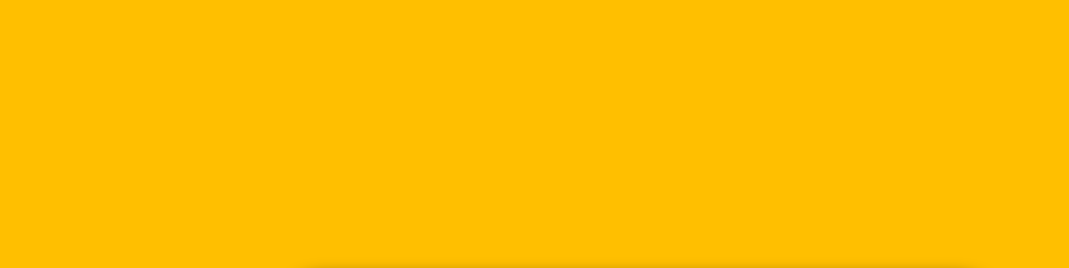
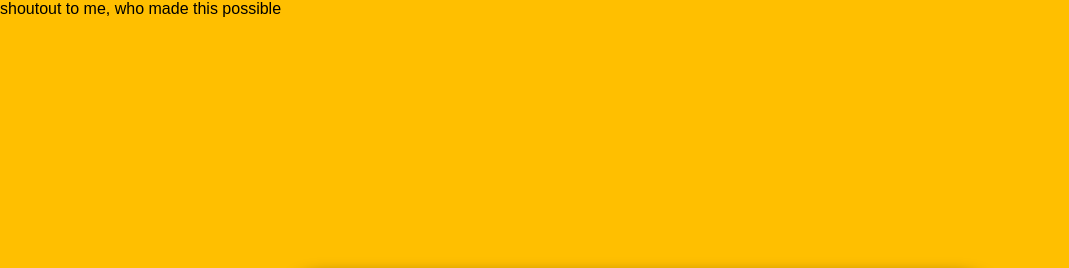
Before and after one commit to cezro/websiteforgeneratingquotes, a plain HTML site: page index.html in a window 1280 px wide. Shown: the top 268 px of the page, without its empty margins (0-1069 px from the left). Drawn offline with Linux system fonts and the light colour scheme; no server answers; a web font is replaced by a local one.

Commit message:
Update index.html

```diff
--- a/index.html
+++ b/index.html
@@ -23,6 +23,10 @@
             </div>
         </div>
     </div>
+
+    <div class="msg">
+        shoutout to me, who made this possible
+    </div>
 </body>
 </html>
 <script src="generate.js"></script>
```
